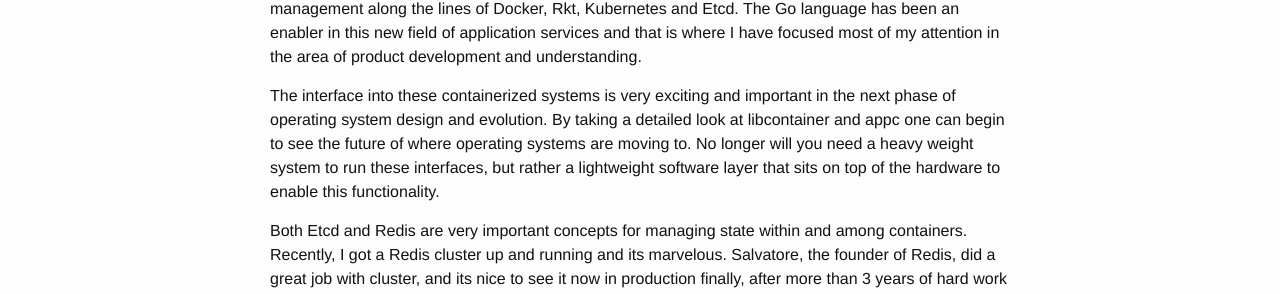
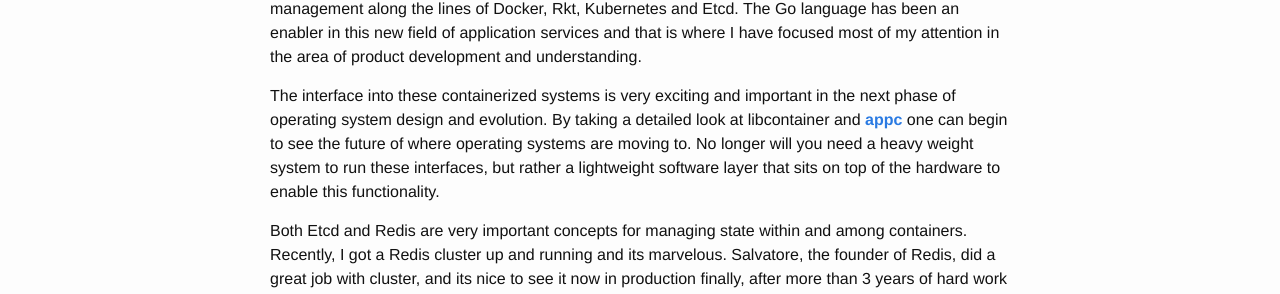
Before and after one commit to stormasm/link15, a Jekyll site: the page built from _posts/2015-05-05-ct.md, in a window 1280 px wide. Shown: the part 239-533 px from the top of the page. Built offline with Jekyll 4.4.1, drawn with Linux system fonts in a browser that asks for light colours; Markdown is read by kramdown in place of the engine named in the settings; some of the changed lines change nothing that is shown.

Commit message:
update technical cover letter

```diff
--- a/_posts/2015-05-05-ct.md
+++ b/_posts/2015-05-05-ct.md
@@ -6,7 +6,9 @@
 
 I have been working in deploying large scale web applications to the cloud since 2009 when we deployed our first application to Amazon EC2.  Since that time, I have been very interested in the business of cloud services.  Most recently my passion has been in the area of containers and container management along the lines of Docker, Rkt, Kubernetes and Etcd.  The Go language has been an enabler in this new field of application services and that is where I have focused most of my attention in the area of product development and understanding.
 
-The interface into these containerized systems is very exciting and important in the next phase of operating system design and evolution.  By taking a detailed look at libcontainer and appc one can begin to see the future of where operating systems are moving to.  No longer will you need a heavy weight system to run these interfaces, but rather a lightweight software layer that sits on top of the hardware to enable this functionality.
+The interface into these containerized systems is very exciting and important in the next phase of operating system design and evolution.  By taking a detailed look at libcontainer and
+**[appc](https://github.com/appc/spec#app-container)**
+one can begin to see the future of where operating systems are moving to.  No longer will you need a heavy weight system to run these interfaces, but rather a lightweight software layer that sits on top of the hardware to enable this functionality.
 
 Both Etcd and Redis are very important concepts for managing state within and among containers.  Recently, I got a Redis cluster up and running and its marvelous.  Salvatore, the founder of Redis, did a great job with cluster, and its nice to see it now in production finally, after more than 3 years of hard work on it.  I am excited about Redis cluster.  One of my main expertises is working with state machines across multiple instances.  Redis cluster and Etcd are two examples of this Consensus.  An implementation of the Consensus concept is Raft.  I have been working intensely with the Golang implementation of Raft called Etcd.  I am not a developer on the Github project but I have been studying it and using it in other projects.  Redis cluster is yet another example of a very similar concept.  If you review the Cluster Spec you will see the similarities between Raft and Redis Cluster.
 
```
